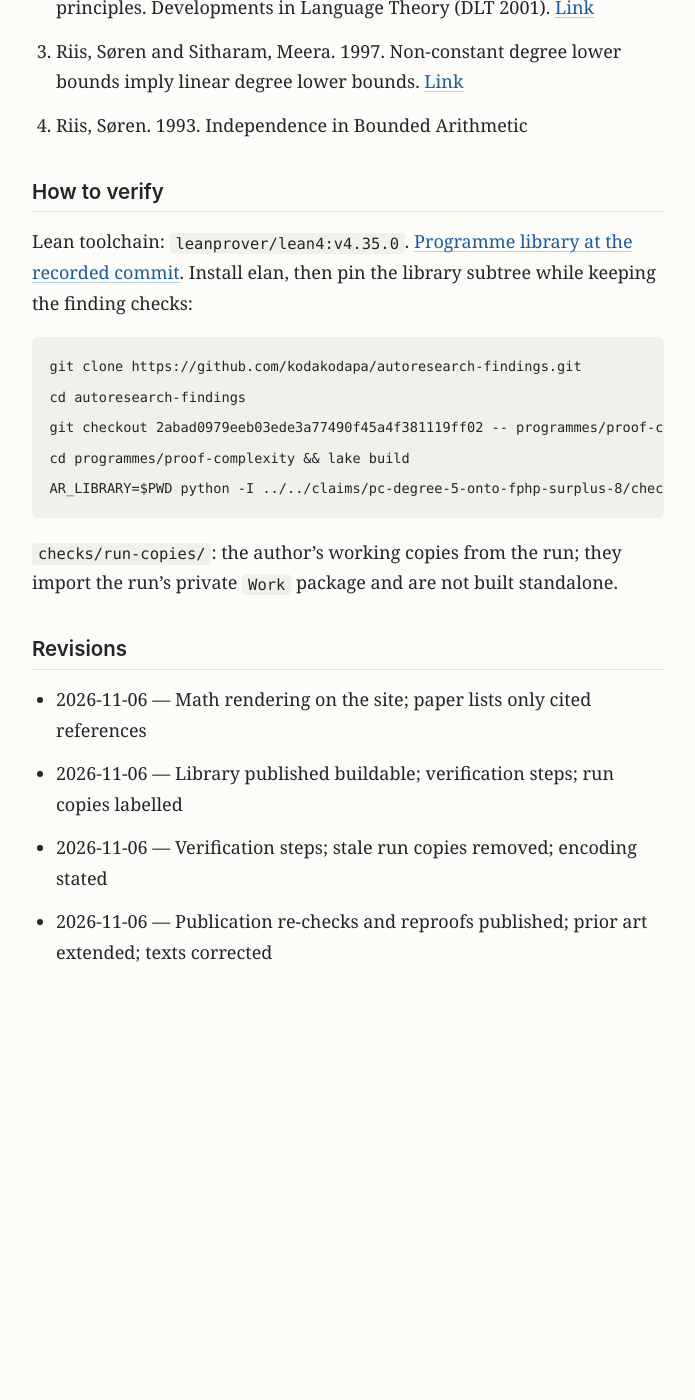
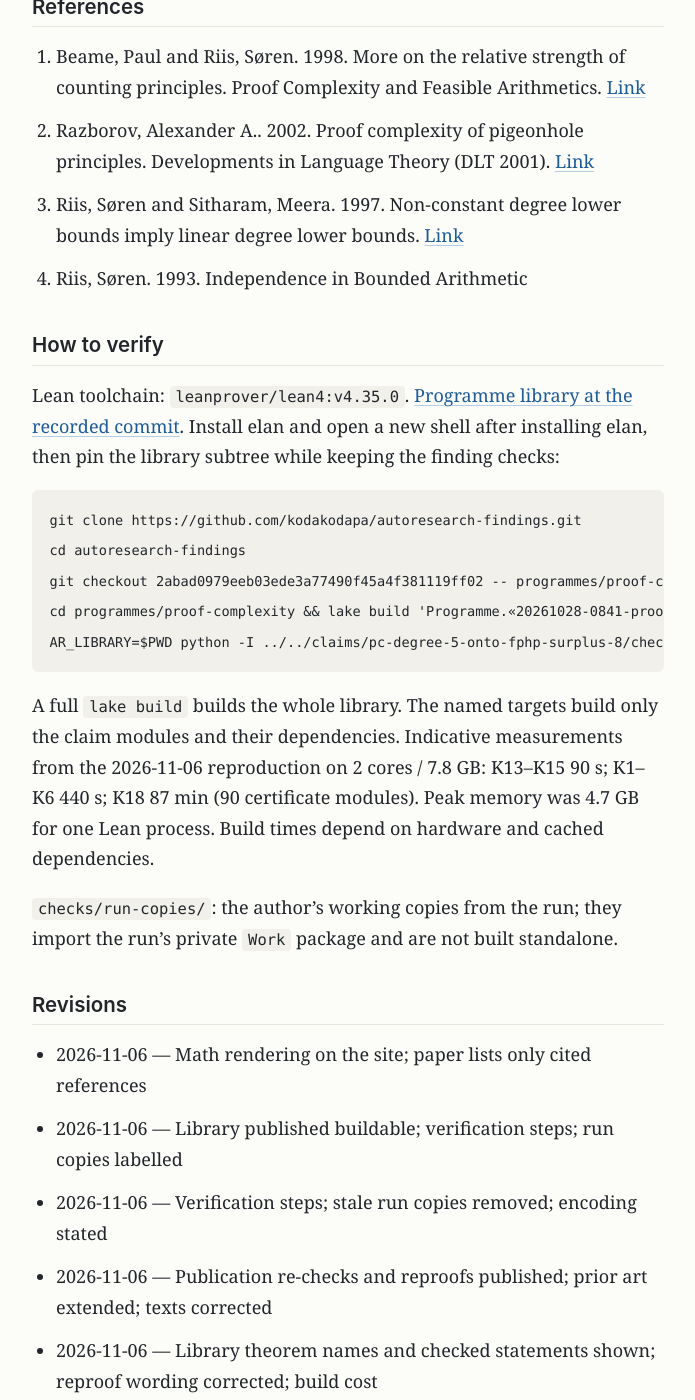
Before and after one commit to kodakodapa/autoresearch-findings, a Jekyll site: the page built from findings/pc-degree-5-onto-fphp-surplus-8.md, in a window 1280 px wide and 1400 px high, scrolled down 6807 px. Shown: the whole window, without its empty margins (292-987 px from the left). Built offline with Jekyll 4.4.1, drawn with Linux system fonts in a browser that asks for light colours; before the commit the page ends 7864 px from its top, so only the background shows below that; some of the changed text lies outside the part shown.

Commit message:
Revise pc-degree-5-onto-fphp-surplus-8: Library theorem names and checked statements shown; reproof wording corrected; build cost

````diff
--- a/claims/pc-degree-5-onto-fphp-surplus-8/results/publication/lean-K18.json
+++ b/claims/pc-degree-5-onto-fphp-surplus-8/results/publication/lean-K18.json
@@ -4,9 +4,10 @@
   "date": "2026-11-06",
   "exit": 0,
   "image": "ar-research-proof-complexity:92f4db65082f2d4a",
-  "output_tail": "'Programme.\u00ab20261028-0841-proof-complexity\u00bb.L3.Main.no_deg4' depends on axioms: [propext, Classical.choice, Quot.sound]",
+  "output_tail": "AR_STATEMENT_BEGIN\nProgramme.\u00ab20261028-0841-proof-complexity\u00bb.L3.Main.no_deg4 : \u2200 (n : Nat),\n  7 \u2264 n \u2192\n    \u00acProgramme.\u00ab20261025-0459-proof-complexity\u00bb.OntoFPHP.PPCRefutation 2\n        (Programme.\u00ab20261025-0459-proof-complexity\u00bb.OntoFPHP.ontoFPHP n 8) 4\nAR_STATEMENT_END\n'Programme.\u00ab20261028-0841-proof-complexity\u00bb.L3.Main.no_deg4' depends on axioms: [propext, Classical.choice, Quot.sound]",
   "published": true,
   "result": "pass",
+  "statement": "Programme.\u00ab20261028-0841-proof-complexity\u00bb.L3.Main.no_deg4 : \u2200 (n : Nat),\n  7 \u2264 n \u2192\n    \u00acProgramme.\u00ab20261025-0459-proof-complexity\u00bb.OntoFPHP.PPCRefutation 2\n        (Programme.\u00ab20261025-0459-proof-complexity\u00bb.OntoFPHP.ontoFPHP n 8) 4",
   "stderr_tail": "",
   "tool": "lean",
   "toolchain": "leanprover/lean4:v4.35.0"
--- a/findings/pc-degree-5-onto-fphp-surplus-8.md
+++ b/findings/pc-degree-5-onto-fphp-surplus-8.md
@@ -97,14 +97,26 @@
 
 Lean `Work.L3.Main.no_deg4`: for every $n\ge7$, `ontoFPHP n 8` (onto-FPHP$^{n+8}\_n$, functional encoding) has no degree-4 `PPCRefutation 2` (polynomial calculus over $\mathbb Z/2$, line degree 4). Unconditional.
 
+Lean: `Programme.«20261028-0841-proof-complexity».L3.Main.no_deg4`
+
 Status: proved (axioms: propext, Classical.choice, Quot.sound)
 
 Kind: theorem
 
 Evidence:
+- library check `checks/lean-K18.py` (library theorem `Programme.«20261028-0841-proof-complexity».L3.Main.no_deg4`)
 - proof `checks/run-copies/K18-Main.lean`: Work.L3.Main.no\_deg4 — pass (`results/K18-4.json`)
 
 Re-checked at publication on 2026-11-06: pass (`results/publication/lean-K18.json`)
+
+<details>
+<summary>Lean statement as checked</summary>
+
+<pre>Programme.«20261028-0841-proof-complexity».L3.Main.no_deg4 : ∀ (n : Nat),
+  7 ≤ n →
+    ¬Programme.«20261025-0459-proof-complexity».OntoFPHP.PPCRefutation 2
+        (Programme.«20261025-0459-proof-complexity».OntoFPHP.ontoFPHP n 8) 4</pre>
+</details>
 
 Prior art: partial prior art (answer: `prior-art/R11.md`)
 
@@ -134,15 +146,17 @@
 <!-- programme verification -->
 ## How to verify
 
-Lean toolchain: `leanprover/lean4:v4.35.0`. [Programme library at the recorded commit](https://github.com/kodakodapa/autoresearch-findings/tree/2abad0979eeb03ede3a77490f45a4f381119ff02/programmes/proof-complexity). Install elan, then pin the library subtree while keeping the finding checks:
+Lean toolchain: `leanprover/lean4:v4.35.0`. [Programme library at the recorded commit](https://github.com/kodakodapa/autoresearch-findings/tree/2abad0979eeb03ede3a77490f45a4f381119ff02/programmes/proof-complexity). Install elan and open a new shell after installing elan, then pin the library subtree while keeping the finding checks:
 
 ```sh
 git clone https://github.com/kodakodapa/autoresearch-findings.git
 cd autoresearch-findings
 git checkout 2abad0979eeb03ede3a77490f45a4f381119ff02 -- programmes/proof-complexity
-cd programmes/proof-complexity && lake build
+cd programmes/proof-complexity && lake build 'Programme.«20261028-0841-proof-complexity».L3.Main'
 AR_LIBRARY=$PWD python -I ../../claims/pc-degree-5-onto-fphp-surplus-8/checks/lean-K18.py
 ```
+
+A full `lake build` builds the whole library. The named targets build only the claim modules and their dependencies. Indicative measurements from the 2026-11-06 reproduction on 2 cores / 7.8 GB: K13–K15 90 s; K1–K6 440 s; K18 87 min (90 certificate modules). Peak memory was 4.7 GB for one Lean process. Build times depend on hardware and cached dependencies.
 
 `checks/run-copies/`: the author's working copies from the run; they import the run's private `Work` package and are not built standalone.
 <!-- /programme verification -->
@@ -154,3 +168,4 @@
 - 2026-11-06 — Library published buildable; verification steps; run copies labelled
 - 2026-11-06 — Verification steps; stale run copies removed; encoding stated
 - 2026-11-06 — Publication re-checks and reproofs published; prior art extended; texts corrected
+- 2026-11-06 — Library theorem names and checked statements shown; reproof wording corrected; build cost
````
Also changed, not shown: _posts/2026-11-06-pc-degree-5-onto-fphp-surplus-8.md (+8 -3 lines), claims/pc-degree-5-onto-fphp-surplus-8/claim.md (+17 -2 lines), index.md (+1 -1 lines), README.md, claims/pc-degree-5-onto-fphp-surplus-8/manifest.json, report/manifest.json, 6 other files.
